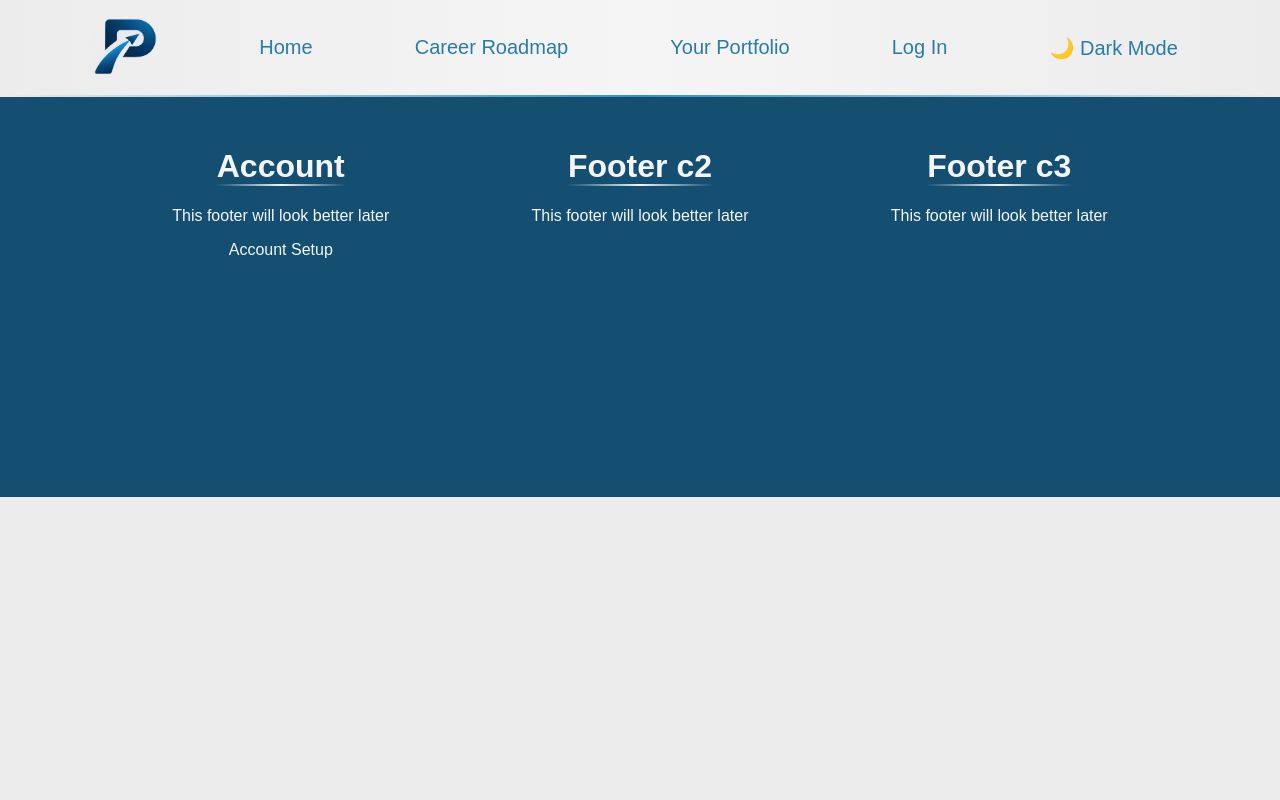
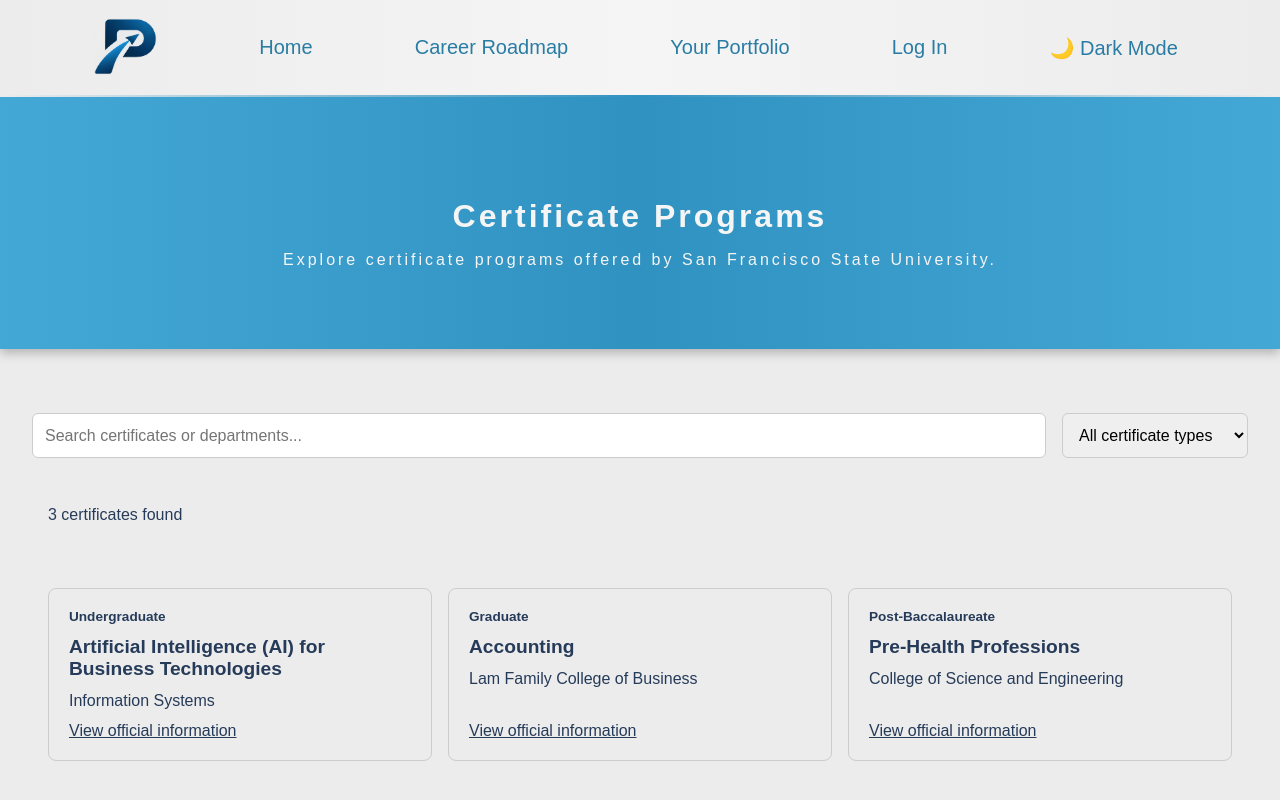
Before and after one commit to Nuradil22/SFSU-csc648-06-Fall26-team03, a React (Vite) app in the folder app/frontend/: page /resources/certificates in a window 1280 px wide. Shown: the top 800 px of the page. Built offline with nearby package versions, Linux system fonts and the light colour scheme; no server answers.

Commit message:
bug fixes

```diff
--- a/app/frontend/src/App.jsx
+++ b/app/frontend/src/App.jsx
@@ -11,6 +11,7 @@ import Resume from "./pages/Roadmap";
 import Portfolio from "./pages/Portfolio";
 import CreateProject from "./pages/CreateProject";
 import AccountSetup from "./pages/AccountSetup";
+import Certificates from "./pages/Certificates";
 
 function App() {
   const [darkMode, setDarkMode] = useState(false);
@@ -31,6 +32,7 @@ function App() {
           <Route path="/roadmap" element={<Resume darkMode={darkMode}/>} />
           <Route path="/portfolio" element={<Portfolio darkMode={darkMode}/>} />
           <Route path="/projects/new" element={<CreateProject darkMode={darkMode}/>} />
+          <Route path="/resources/certificates" element={<Certificates darkMode={darkMode} />} />
         </Routes>
         <Footer />
       </div>
--- a/app/frontend/src/components/Footer/Footer.jsx
+++ b/app/frontend/src/components/Footer/Footer.jsx
@@ -6,8 +6,6 @@ function Footer(){
         <footer className="footer">
             <div className="footer-column">
                 <h1><span className="underline">Account</span></h1>
-                <p>This footer will look better later</p>
-
                 <NavLink to="/account/setup" end>
                     Account Setup
                 </NavLink>
@@ -18,8 +16,10 @@ function Footer(){
                 <p>This footer will look better later</p>
             </div>
             <div className="footer-column">
-                <h1><span className="underline">Footer c3</span></h1>
-                <p>This footer will look better later</p>
+                <h1><span className="underline">Resources</span></h1>
+                <NavLink to="/resources/certificates" end>
+                    SFSU Certificate Programs
+                </NavLink>
             </div>
         </footer>
     );
--- a/app/frontend/src/components/Projects/project.jsx
+++ b/app/frontend/src/components/Projects/project.jsx
@@ -1,6 +1,6 @@
 import { useState } from "react";
-import './project.css';
-import ProjectDescription from "./projectDescription";
+import './Project.css';
+import ProjectDescription from "./ProjectDescription";
 
 function Project({name, date, type, description, images, links, darkMode}) {
 
--- a/app/frontend/src/components/Projects/projectDescription.jsx
+++ b/app/frontend/src/components/Projects/projectDescription.jsx
@@ -1,4 +1,4 @@
-import "./projectDescription.css";
+import "./ProjectDescription.css";
 
 function ProjectDescription({ blocks = [], darkMode }) {
     return (
--- a/app/frontend/src/pages/AccountSetup.css
+++ b/app/frontend/src/pages/AccountSetup.css
@@ -48,13 +48,13 @@
     border-color: #44a8d6;
 }
 
-.header-fields,
+.account-header-fields,
 .pfp-holder,
 .header-btns {
     width: 33%;
 }
 
-.header-fields {
+.account-header-fields {
     display: flex;
     flex-direction: column;
 }
--- a/app/frontend/src/pages/AccountSetup.jsx
+++ b/app/frontend/src/pages/AccountSetup.jsx
@@ -67,7 +67,7 @@ function AccountSetup({ darkMode }) {
                 }}
             >
                 <div className="account-form-header">
-                    <div className="header-fields">
+                    <div className="account-header-fields">
                         <div className="account-form-field account-header-field">
                             <label className="header-label" htmlFor="user-name">
                                 Name
--- /dev/null
+++ b/app/frontend/src/pages/Certificates.css
@@ -0,0 +1,106 @@
+.certificates-page {
+    color: #263b59;
+}
+
+.certificates-header {
+    margin-bottom: 2rem;
+}
+
+.certificates-header h1 {
+    margin-bottom: 0.5rem;
+}
+
+.certificates-controls {
+    display: flex;
+    gap: 1rem;
+    margin-bottom: 1rem;
+    padding: 2rem;
+}
+
+.certificates-controls input,
+.certificates-controls select {
+    padding: 0.75rem;
+    border: 1px solid #ccc;
+    border-radius: 6px;
+    font: inherit;
+}
+
+.certificates-controls input {
+    flex: 1;
+    min-width: 0;
+}
+
+.certificates-count {
+    margin-bottom: 1rem;
+    padding-left: 3rem;
+}
+
+.certificates-list {
+    display: grid;
+    grid-template-columns: repeat(auto-fit, minmax(260px, 1fr));
+    gap: 1rem;
+    padding: 3rem;
+}
+
+.certificate-card {
+    display: flex;
+    flex-direction: column;
+    align-items: flex-start;
+    gap: 0.75rem;
+    padding: 1.25rem;
+    border: 1px solid #ccc;
+    border-radius: 8px;
+}
+
+.certificate-card h2 {
+    margin: 0;
+    font-size: 1.2rem;
+}
+
+.certificate-department {
+    margin: 0;
+}
+
+.certificate-type {
+    font-size: 0.85rem;
+    font-weight: 600;
+}
+
+.certificate-card a {
+    margin-top: auto;
+    color: #263b59;
+}
+
+.certificates-empty {
+    grid-column: 1 / -1;
+    padding: 2rem 0;
+}
+
+.certificates-page.dark {
+    color: #f2f2f2;
+}
+
+.certificates-page.dark .certificate-card {
+    border-color: #44a8d6;
+}
+
+.certificates-page.dark .certificates-controls input,
+.certificates-page.dark .certificates-controls select {
+    background-color: #3c3c3c;
+    color: #f2f2f2;
+    border-color: #44a8d6;
+}
+
+.certificates-page.dark .certificate-card a {
+    color: #44a8d6;
+}
+
+@media (max-width: 600px) {
+    .certificates-page {
+        padding: 1rem;
+    }
+
+    .certificates-controls {
+        flex-direction: column;
+    }
+}
--- /dev/null
+++ b/app/frontend/src/pages/Certificates.jsx
@@ -0,0 +1,131 @@
+
+import { useState } from "react";
+import "./Certificates.css";
+
+const certificates = [
+    {
+        id: 1,
+        name: "Artificial Intelligence (AI) for Business Technologies",
+        type: "Undergraduate",
+        department: "Information Systems",
+        description: "",
+        sourceUrl: "https://bulletin.sfsu.edu/about-sfsu/degrees-offered/certificates/",
+    },
+    {
+        id: 2,
+        name: "Accounting",
+        type: "Graduate",
+        department: "Lam Family College of Business",
+        description: "",
+        sourceUrl: "https://bulletin.sfsu.edu/about-sfsu/degrees-offered/certificates/",
+    },
+    {
+        id: 3,
+        name: "Pre-Health Professions",
+        type: "Post-Baccalaureate",
+        department: "College of Science and Engineering",
+        description: "",
+        sourceUrl: "https://bulletin.sfsu.edu/about-sfsu/degrees-offered/certificates/",
+    },
+];
+
+function Certificates({ darkMode }) {
+    const [searchTerm, setSearchTerm] = useState("");
+    const [selectedType, setSelectedType] = useState("All");
+
+    const filteredCertificates = certificates.filter((certificate) => {
+        const searchText = [
+            certificate.name,
+            certificate.type,
+            certificate.department,
+            certificate.description,
+        ]
+            .join(" ")
+            .toLowerCase();
+
+        const matchesSearch = searchText.includes(searchTerm.toLowerCase());
+        const matchesType =
+            selectedType === "All" || certificate.type === selectedType;
+
+        return matchesSearch && matchesType;
+    });
+
+    return (
+        <main className={`certificates-page ${darkMode ? "dark" : ""}`}>
+            <div className="banner certificates-header">
+                <h1>Certificate Programs</h1>
+                <p>
+                    Explore certificate programs offered by San Francisco
+                    State University.
+                </p>
+            </div>
+
+            <section className="certificates-controls">
+                <input
+                    type="search"
+                    value={searchTerm}
+                    onChange={(event) => setSearchTerm(event.target.value)}
+                    placeholder="Search certificates or departments..."
+                    aria-label="Search certificate programs"
+                />
+
+                <select
+                    value={selectedType}
+                    onChange={(event) => setSelectedType(event.target.value)}
+                    aria-label="Filter by certificate type"
+                >
+                    <option value="All">All certificate types</option>
+                    <option value="Undergraduate">Undergraduate</option>
+                    <option value="Post-Baccalaureate">
+                        Post-Baccalaureate
+                    </option>
+                    <option value="Graduate">Graduate</option>
+                </select>
+            </section>
+
+            <p className="certificates-count">
+                {filteredCertificates.length} certificate
+                {filteredCertificates.length !== 1 ? "s" : ""} found
+            </p>
+
+            <section className="certificates-list">
+                {filteredCertificates.length > 0 ? (
+                    filteredCertificates.map((certificate) => (
+                        <article
+                            className="certificate-card"
+                            key={certificate.id}
+                        >
+                            <span className="certificate-type">
+                                {certificate.type}
+                            </span>
+
+                            <h2>{certificate.name}</h2>
+
+                            <p className="certificate-department">
+                                {certificate.department}
+                            </p>
+
+                            {certificate.description && (
+                                <p>{certificate.description}</p>
+                            )}
+
+                            <a
+                                href={certificate.sourceUrl}
+                                target="_blank"
+                                rel="noreferrer"
+                            >
+                                View official information
+                            </a>
+                        </article>
+                    ))
+                ) : (
+                    <p className="certificates-empty">
+                        No certificates match your search.
+                    </p>
+                )}
+            </section>
+        </main>
+    );
+}
+
+export default Certificates;
--- a/app/frontend/src/pages/CreateProject.jsx
+++ b/app/frontend/src/pages/CreateProject.jsx
@@ -1,5 +1,4 @@
 import "./CreateProject.css";
-import "../components/Projects/DescriptionEditor";
 import ProjectGallery from "../components/Projects/ProjectGallery";
 import DescriptionEditor from "../components/Projects/DescriptionEditor";
 import ProjectLinks from "../components/Projects/ProjectLinks";
--- a/app/frontend/src/pages/Portfolio.jsx
+++ b/app/frontend/src/pages/Portfolio.jsx
@@ -1,9 +1,9 @@
 import { useState } from "react";
 import { useNavigate } from "react-router-dom";
 
-import './portfolio.css';
-import projects from '../data/projectsPlaceholder';
-import Project from '../components/Projects/project';
+import './Portfolio.css';
+import Projects from '../data/projectsPlaceholder';
+import Project from '../components/Projects/Project';
 
 function Portfolio ({ darkMode }){
     const navigate = useNavigate();
@@ -18,7 +18,7 @@ function Portfolio ({ darkMode }){
 
                 {/* List all a Users projects in a portfolio */}
                 <div className="project-box">
-                    {projects.map(proj => (
+                    {Projects.map(proj => (
                     <Project
                     key={proj.id}
                     date={proj.date}
```
